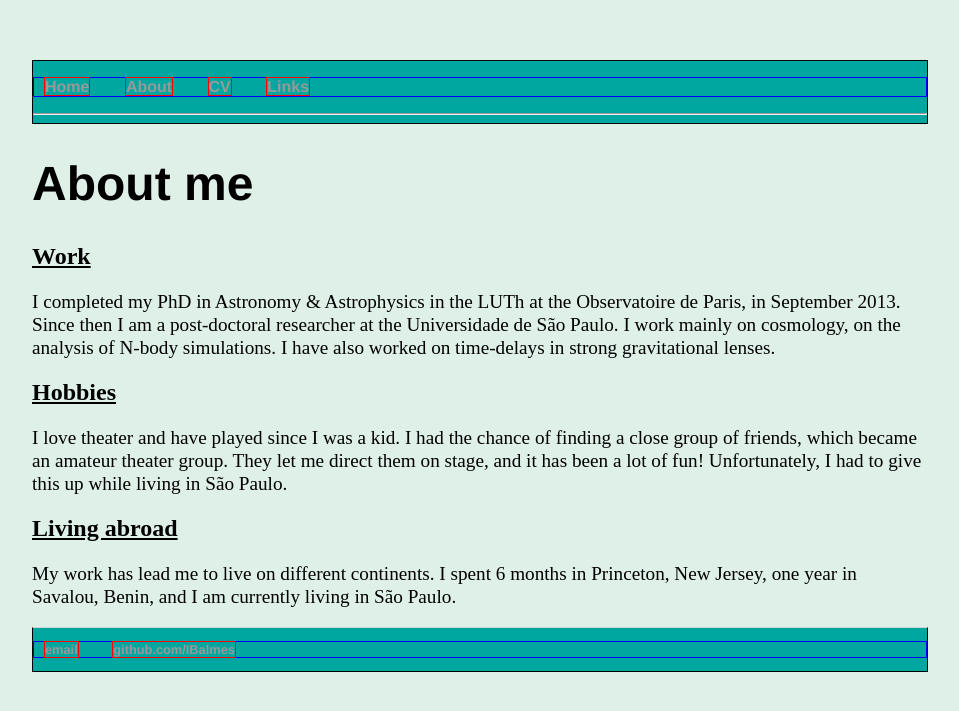
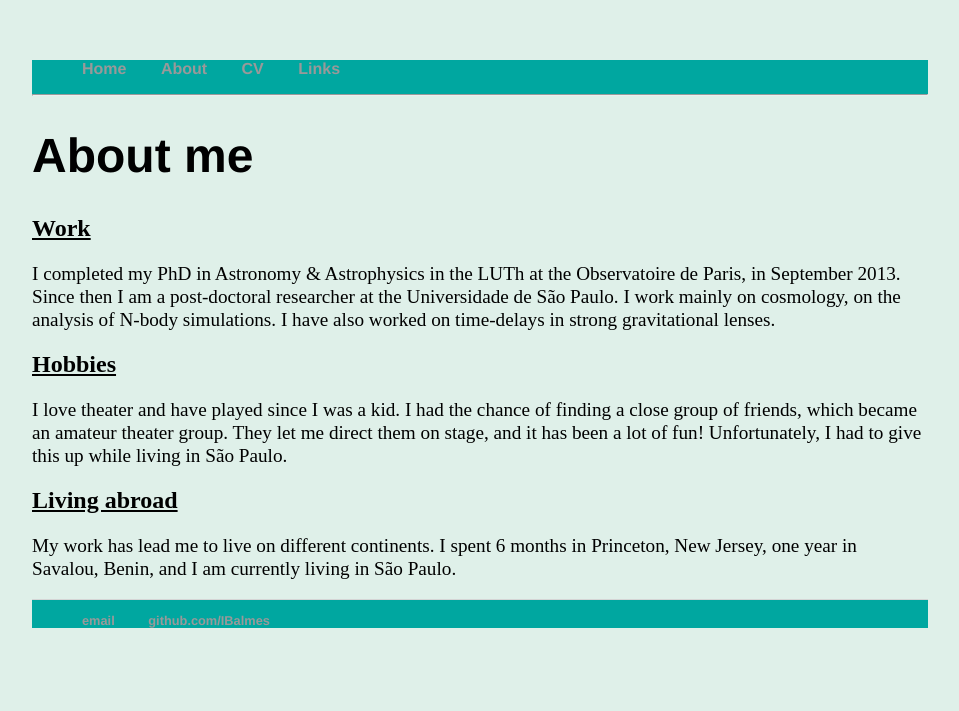
Before and after one commit to IBalmes/IBalmes.github.io, a Jekyll site: the page built from about/index.html, in a window 1280 px wide. Shown: the top 711 px of the page, without its empty margins (160-1119 px from the left). Built offline with Jekyll 4.4.1, drawn with Linux system fonts in a browser that asks for light colours.

Commit message:
Update main.css

```diff
--- a/css/main.css
+++ b/css/main.css
@@ -5,19 +5,19 @@ body {
 }
 nav, footer{
     background-color: #00A7A0;
-    border: 1px solid black;
+    /* border: 1px solid black; */
     padding-left: 10 px;
     padding-top: 10 px;
 } /*background-color not convincing */
 nav ul, footer ul {
     font-family:'Helvetica', 'Arial', 'Sans-Serif';
-    border: 1px solid blue;
-    padding: 0px;
+    /* border: 1px solid blue; */
+    /*padding: 0px;*/
     list-style: none;
     font-weight: bold;
 }
 nav ul li, footer ul li {
-    border: 1px solid red;
+    /* border: 1px solid red;*/
     display: inline;
     margin-right: 20px;
     margin-left: 10px;
```
